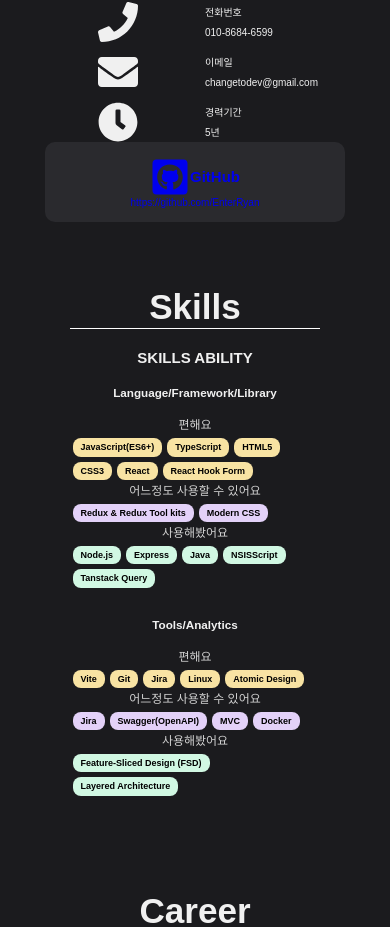
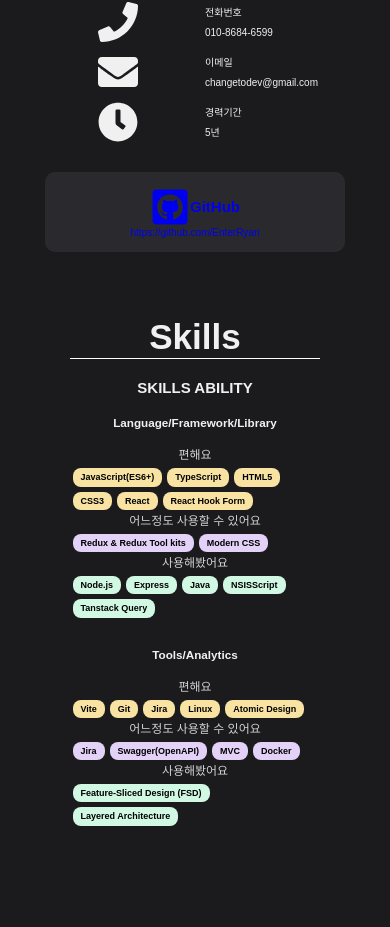
Before and after one commit to kimtaehun-dev/tagDev, a React (Vite) app: page / in a window 390 px wide. Shown: the part 1148-2075 px from the top of the page. Built offline with nearby package versions, Linux system fonts and the light colour scheme; a web font is replaced by a local one.

Commit message:
깃허브 주소 모바일용 레이아웃 위치 수정

```diff
--- a/src/components/organisms/article/introduce/Introduce.css
+++ b/src/components/organisms/article/introduce/Introduce.css
@@ -50,3 +50,10 @@
 .giturl:visited{
   color: inherit;
 }
+
+
+@media (max-width:768px){
+  .github-area{
+    margin-top : 3rem;
+  }
+}
```
